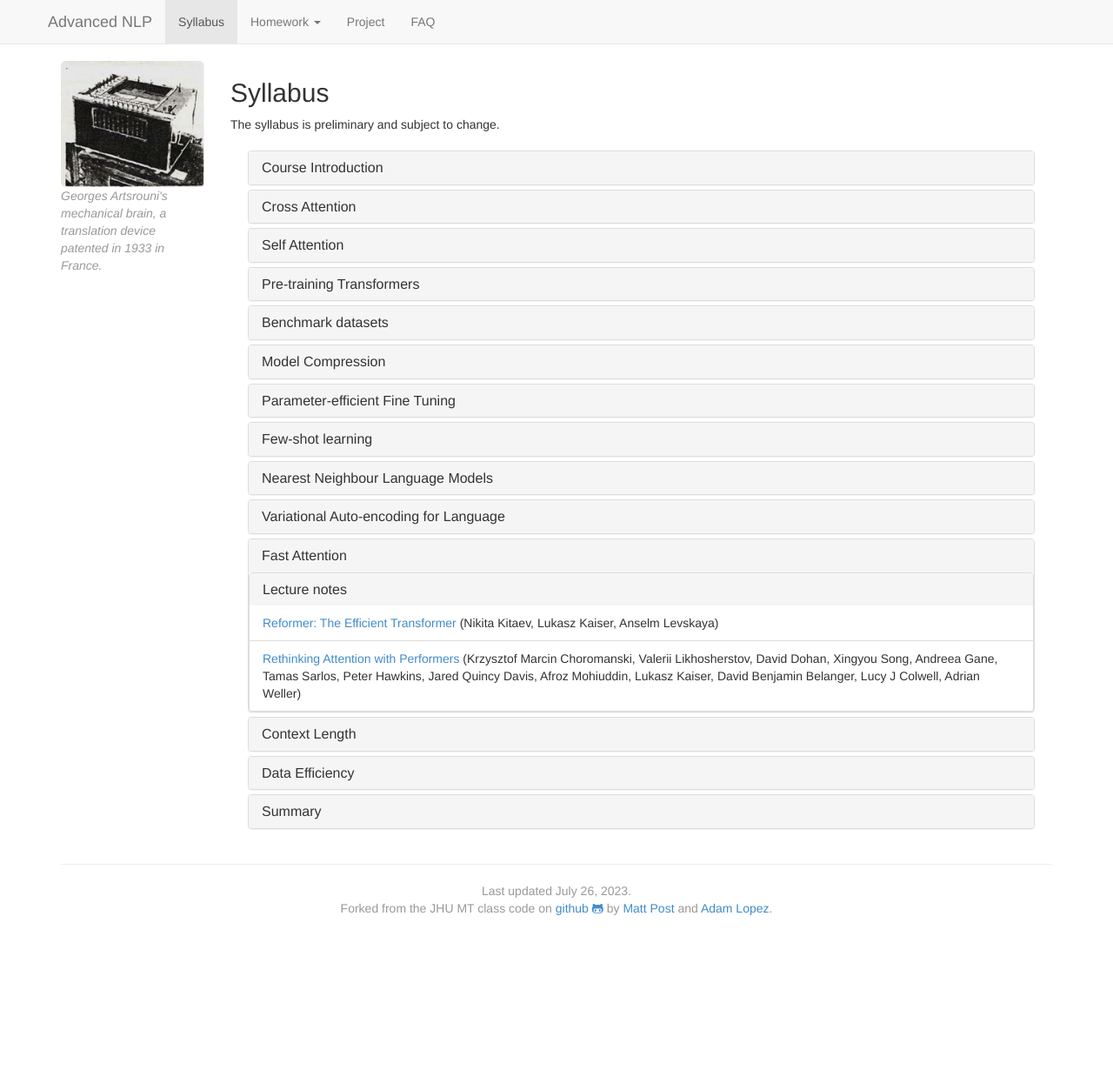
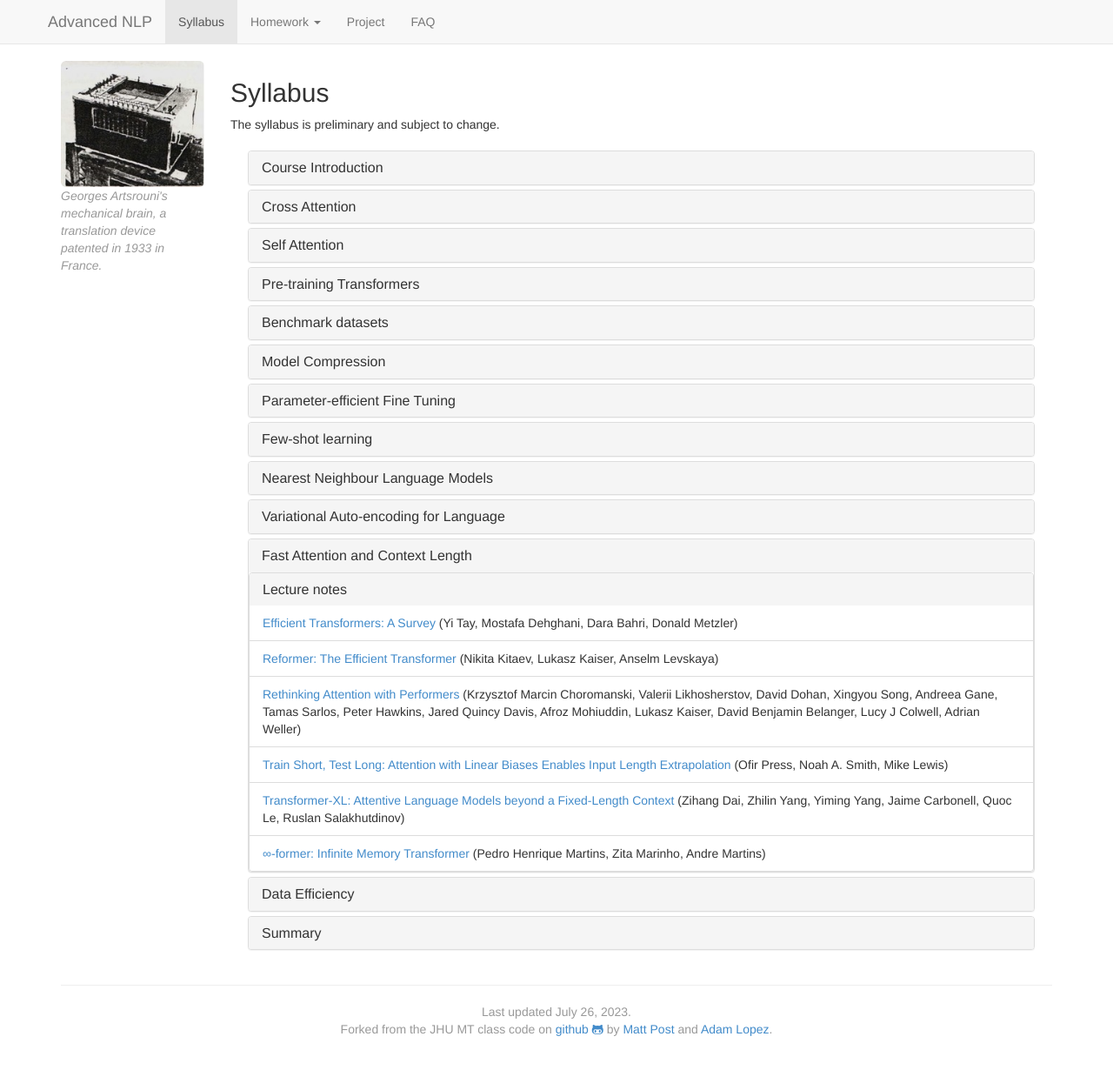
Before and after one commit to anoopsarkar/advanced-nlp-class, a Jekyll site: the page built from syllabus.md, in a window 1280 px wide and 1233 px high. Shown: the top 1230 px of the window at 87% size. Built offline with Jekyll 4.4.1, drawn with Linux system fonts in a browser that asks for light colours; nearby versions of some CDN libraries.

Commit message:
update syllabus

```diff
--- a/_data/syllabus.yaml
+++ b/_data/syllabus.yaml
@@ -280,22 +280,20 @@
    - title: "Digit Fantasies by a Deep Generative Model"
      author: "Durk Kingma"
      url: "http://dpkingma.com/sgvb_mnist_demo/demo.html"
-- title: "Fast Attention"
+- title: "Fast Attention and Context Length"
   tag: "fastattn"
   include: true
   current: true
   notes:
+   - title: "Efficient Transformers: A Survey"
+     author: "Yi Tay, Mostafa Dehghani, Dara Bahri, Donald Metzler"
+     url: "https://arxiv.org/abs/2009.06732"
    - title: "Reformer: The Efficient Transformer"
      author: "Nikita Kitaev, Lukasz Kaiser, Anselm Levskaya"
      url: "https://openreview.net/forum?id=rkgNKkHtvB"
    - title: "Rethinking Attention with Performers"
      author: "Krzysztof Marcin Choromanski, Valerii Likhosherstov, David Dohan, Xingyou Song, Andreea Gane, Tamas Sarlos, Peter Hawkins, Jared Quincy Davis, Afroz Mohiuddin, Lukasz Kaiser, David Benjamin Belanger, Lucy J Colwell, Adrian Weller"
      url: "https://openreview.net/forum?id=Ua6zuk0WRH"
-- title: "Context Length"
-  tag: "longcontext"
-  include: true
-  current: false
-  notes:
    - title: "Train Short, Test Long: Attention with Linear Biases Enables Input Length Extrapolation"
      author: "Ofir Press, Noah A. Smith, Mike Lewis"
      url: "https://arxiv.org/abs/2108.12409"
```
